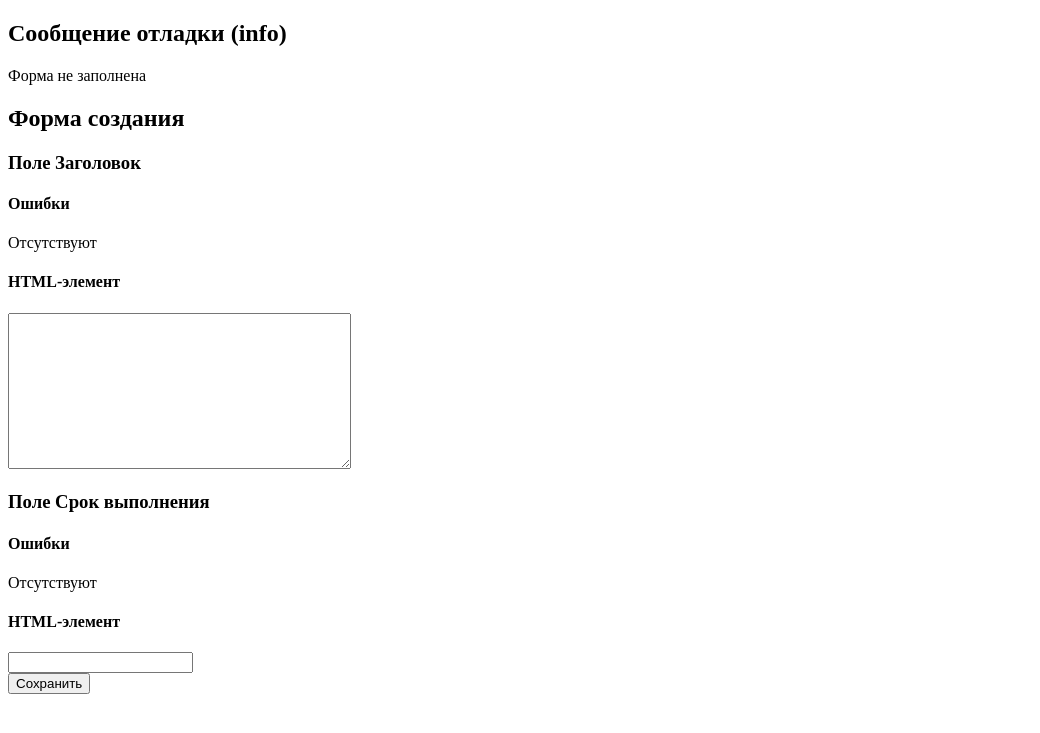
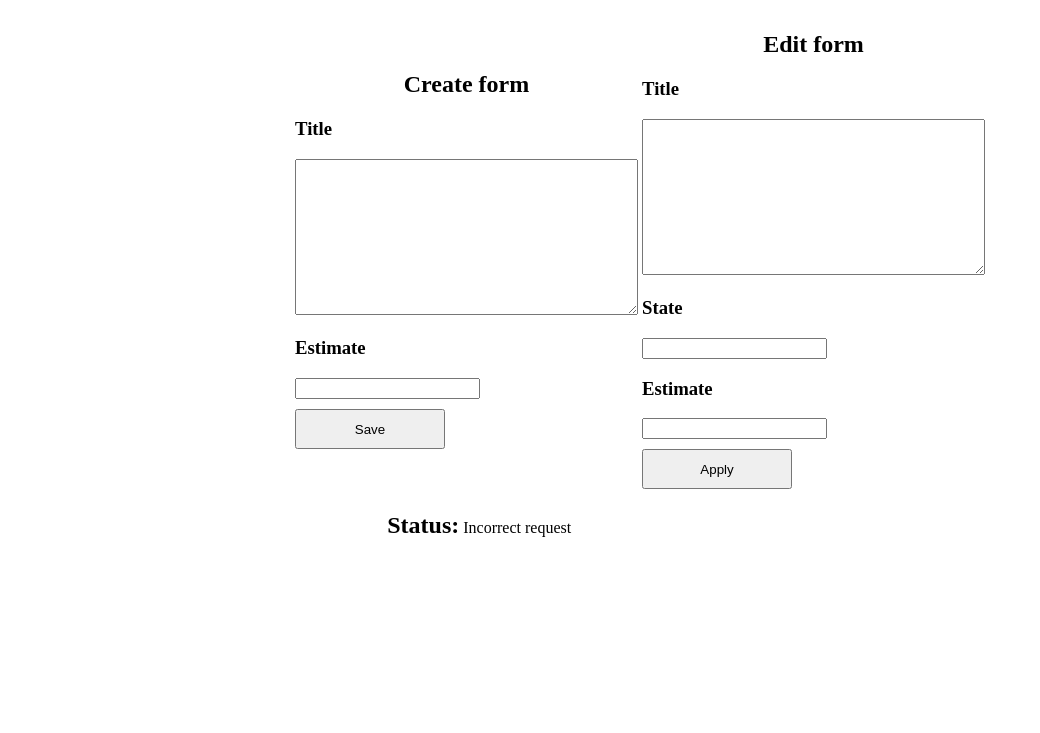
Before and after one commit to eavolkov/pyatom_hw, a Django app: page /edit/ in a window 1280 px wide. Shown: the top 733 px of the page, without its empty margins (0-1040 px from the left). Run offline with Django 3.2, Linux system fonts and the light colour scheme.

Commit message:
Task for the 5th lecture

```diff
--- a/django_project/django_project/urls.py
+++ b/django_project/django_project/urls.py
@@ -1,21 +1,9 @@
-"""django_project URL Configuration
-
-The `urlpatterns` list routes URLs to views. For more information please see:
-    https://docs.djangoproject.com/en/1.11/topics/http/urls/
-Examples:
-Function views
-    1. Add an import:  from my_app import views
-    2. Add a URL to urlpatterns:  url(r'^$', views.home, name='home')
-Class-based views
-    1. Add an import:  from other_app.views import Home
-    2. Add a URL to urlpatterns:  url(r'^$', Home.as_view(), name='home')
-Including another URLconf
-    1. Import the include() function: from django.conf.urls import url, include
-    2. Add a URL to urlpatterns:  url(r'^blog/', include('blog.urls'))
-"""
 from django.conf.urls import url
-from main.views import view_create
+from main.handlers import create_handler, edit_handler
+from main.views import initial_view
 
 urlpatterns = [
-    url(r'', view_create, name='create'),
+    url(r'^create/$', create_handler),
+    url(r'^edit/$', edit_handler),
+    url(r'', initial_view)
 ]
--- a/django_project/main/forms.py
+++ b/django_project/main/forms.py
@@ -1,33 +1,71 @@
 from django.forms import Form, fields, widgets
-from django.core.exceptions import ValidationError
-from datetime import datetime, timedelta, date
+from datetime import datetime
+
 
 class CreateForm(Form):
 
-    title = fields.CharField(
-        label='Заголовок',
+    title_create = fields.CharField(
+        label='Title',
         required=True, max_length=128,
         widget=widgets.Textarea(
-            attrs={'class': 'title'}
+            attrs={'class': 'title_create'}
         )
     )
 
-    estimate = fields.DateField(
-        label='Срок выполнения',
-        required=True, input_formats=['%Y-%m-%d', '%m/%d/%Y', '%m/%d/%y'],
+    estimate_create = fields.DateField(
+        label='Estimate',
+        required=True, input_formats=['%d-%m-%Y'],
         widget=widgets.DateInput(
-            attrs={'class': 'estimate'}
+            attrs={'class': 'estimate_create'}
         )
     )
 
-    def clean_title(self):
-        value = self.cleaned_data.get('title')
-        #if not value.startswith('Привет,'):
-        #     raise ValidationError('Сообщение должно начинаться с приветствия!')
-        return value
+    def get_data_to_create(self):
+        title = self.data.get("title_create")
+        date = self.data.get("estimate_create")
+        try:
+            date = datetime.strptime(date, "%d-%m-%Y").date()
+        except ValueError:
+            raise ValueError("Incorrect data! Date should have format 'dd-mm-yyyy'")
+        if date <= datetime.now().date():
+            raise ValueError("Incorrect data! Date can't be less than today")
+        return (title, date)
 
-    def clean_estimate(self):
-        value = self.cleaned_data.get('estimate')
-        #if not value.startswith('Привет,'):
-        #    raise ValidationError('Сообщение должно начинаться с приветствия!')
-        return value
+
+class EditForm(Form):
+
+    title_edit = fields.CharField(
+        label='Title',
+        required=True, max_length=128,
+        widget=widgets.Textarea(
+            attrs={'class': 'title_edit'}
+        )
+    )
+
+    state_edit = fields.CharField(
+        label='State',
+        required=True,
+        widget=widgets.DateInput(
+            attrs={'class': 'state_edit'}
+        )
+    )
+
+    estimate_edit = fields.DateField(
+        label='Estimate',
+        required=True, input_formats=['%d-%m-%Y'],
+        widget=widgets.DateInput(
+            attrs={'class': 'estimate_edit'}
+        )
+    )
+
+    def get_data_to_edit(self):
+        title = self.data.get("title_edit")
+        date = self.data.get("estimate_edit")
+        state = self.data.get("state_edit")
+        try:
+            date = datetime.strptime(date, "%d-%m-%Y").date()
+        except ValueError:
+            raise ValueError("Incorrect data! Date should have format 'dd-mm-yyyy'")
+        if date <= datetime.now().date():
+            raise ValueError("Incorrect data! Date can't be less than today")
+        return (title, state, date)
--- /dev/null
+++ b/django_project/main/handlers.py
@@ -0,0 +1,36 @@
+from main.roadmap import Roadmap, Task
+from main.views import initial_view
+from .forms import CreateForm, EditForm
+
+roadmap = Roadmap([])
+
+def create_handler(request):
+    if request.method == 'POST':
+        form = CreateForm(request.POST)
+        info = 'Create request was done successfully'
+        try:
+            title, date = form.get_data_to_create()
+            task = Task(title, "in_progress", date)
+            roadmap.add_task(task)
+        except ValueError as e:
+            info = str(e)
+    else:
+        info = 'Incorrect request'
+    return initial_view(request, info)
+
+def edit_handler(request):
+    if request.method == 'POST':
+        form = EditForm(request.POST)
+        info = 'Edit request was done successfully'
+        try:
+            title, state, date = form.get_data_to_edit()
+            task = Task(title, state, date)
+            if not roadmap.set_task(task):
+                info = "Incorrect data: Task with name %s was not found" % task.title
+        except ValueError as e:
+            info = str(e)
+        except AssertionError as e:
+            info = str(e)
+    else:
+        info = 'Incorrect request'
+    return initial_view(request, info)
--- a/django_project/main/templates/base.html
+++ b/django_project/main/templates/base.html
@@ -1,7 +1,28 @@
 <!DOCTYPE html>
 <html>
     <head>
-        <title>Пример</title>
+        <title>Django Application</title>
+        <style type="text/css">
+            h2{
+                text-align: center;
+            }
+            table{
+                margin: auto;
+            }
+            button{
+                width: 150px;
+                height: 40px;
+                margin-top: 10px;
+            }
+            #status{
+                margin: auto;
+                width: 40%;
+            }
+            #status h2{
+                display: inline-block;
+                margin-top: 20px;
+            }
+        </style>
     </head>
     <body>
         {% block content %}{% endblock %}
--- /dev/null
+++ b/django_project/main/templates/django_project.html
@@ -0,0 +1,33 @@
+{% extends "base.html" %}
+{% block content %}
+    <table>
+        <tr>
+        <td>
+            <h2>Create form</h2>
+            <form action="/create/" method="post">
+                {% for field in create_form.visible_fields %}
+                    <h3>{{ field.label }}</h3>
+                    {{ field }}
+                {% endfor %}
+                <br>
+                <button type="submit">Save</button>
+            </form>
+        </td>
+        <td>
+            <h2>Edit form</h2>
+            <form action="/edit/" method="post">
+                {% for field in edit_form.visible_fields %}
+                    <h3>{{ field.label }}</h3>
+                    {{ field }}
+                {% endfor %}
+                <br>
+                <button type="submit">Apply</button>
+            </form>
+        </td>
+        </tr>
+    </table>
+    <div id="status">
+        <h2>Status:</h2>
+        {{ info }}
+    </div>
+{% endblock %}
--- a/django_project/main/templates/example.html
+++ /dev/null
@@ -1,27 +0,0 @@
-{% extends "base.html" %}
-{% block content %}
-    <h2>Сообщение отладки (info)</h2>
-    {{ info }}
-    <h2>Форма создания</h2>
-    <form action="{% url 'create' %}" method="post">
-        {% for field in form.visible_fields %}
-            <h3>Поле {{ field.label }}</h3>
-            <h4>Ошибки</h4>
-            {% for error in field.errors %}
-                {% if forloop.first %}
-                <ul>
-                {% endif %}
-                <li>{{ error }}</li>
-                {% if forloop.first %}
-                </ul>
-                {% endif %}
-            {% empty %}
-                Отсутствуют
-            {% endfor %}
-            <h4>HTML-элемент</h4>
-            {{ field }}
-        {% endfor %}
-        <br>
-        <button type="submit">Сохранить</button>
-    </form>
-{% endblock %}
--- a/django_project/main/views.py
+++ b/django_project/main/views.py
@@ -1,19 +1,7 @@
 from django.shortcuts import render
+from .forms import CreateForm, EditForm
 
-from .forms import CreateForm
-
-
-def view_create(request):
-    if request.method == 'POST':
-        form = CreateForm(request.POST)
-        info = 'Форма заполнена, но некорректна'
-        if form.is_valid():
-            info = 'Форма заполнена и корректна'
-    else:
-        info = 'Форма не заполнена'
-        form = CreateForm(initial={'title': '', 'estimate': None})
-
-    return render(
-        request, 'example.html',
-        {'form': form, 'info': info}
-    )
+def initial_view(request=None, info=''):
+    create_form = CreateForm(initial={'title_create': '', 'estimate_create': None})
+    edit_form = EditForm(initial={'title_edit': '', 'state_edit': '', 'estimate_edit': None})
+    return render(request, 'django_project.html', {'create_form': create_form, 'edit_form': edit_form, 'info': info})
--- a/django_project/manage.py
+++ b/django_project/manage.py
@@ -19,4 +19,5 @@ if __name__ == "__main__":
                 "forget to activate a virtual environment?"
             )
         raise
-    execute_from_command_line(sys.argv)
+    #execute_from_command_line(sys.argv)
+    execute_from_command_line([sys.argv[0], "runserver", "127.0.0.1:8090"])
```
Also changed, not shown: django_project/main/roadmap.py (added, +65 -0 lines).
